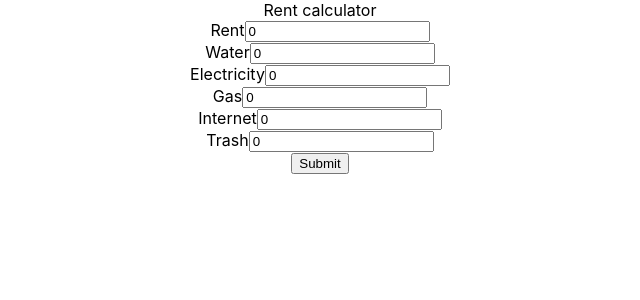
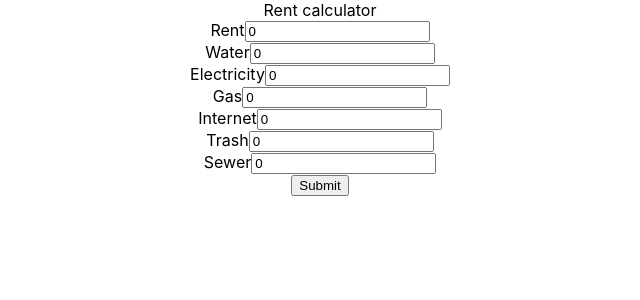
Before and after one commit to juneja2/tco-calculator, a React (Create React App) app: page / in a window 1280 px wide. Shown: the top 300 px of the page, without its empty margins (320-960 px from the left). Built offline with nearby package versions, Linux system fonts and the light colour scheme.

Commit message:
Add sewer to the rent calculator

```diff
--- a/src/components/EstimatedCost/EstimatedCost.js
+++ b/src/components/EstimatedCost/EstimatedCost.js
@@ -7,8 +7,9 @@ function EstimatedCost() {
   const gas = parseFloat(useSelector((state) => state.rentCalculator.gas));
   const internet = parseFloat(useSelector((state) => state.rentCalculator.internet));
   const trash = parseFloat(useSelector((state) => state.rentCalculator.trash));
+  const sewer = parseFloat(useSelector((state) => state.rentCalculator.sewer));
 
-  const estimatedCost = rent + water + electricity + gas + internet + trash;
+  const estimatedCost = rent + water + electricity + gas + internet + trash + sewer;
 
   return (
     <div>Estimated Cost = {estimatedCost}</div>
--- a/src/components/RentCalculatorForm/RentCalculatorForm.js
+++ b/src/components/RentCalculatorForm/RentCalculatorForm.js
@@ -1,6 +1,6 @@
 import React, { useState } from 'react';
 import { useDispatch, useSelector } from 'react-redux';
-import { setRent, setWater, setElectricity, setGas, setInternet, setTrash } from '../../redux/slices/rentCalculatorSlice';
+import { setRent, setWater, setElectricity, setGas, setInternet, setTrash, setSewer } from '../../redux/slices/rentCalculatorSlice';
 import DecimalInput from '../DecimalInput/DecimalInput';
 import EstimatedCost from '../EstimatedCost/EstimatedCost';
 
@@ -13,6 +13,7 @@ function RentCalculatorForm() {
   const gas = useSelector((state) => state.rentCalculator.gas);
   const internet = useSelector((state) => state.rentCalculator.internet);
   const trash = useSelector((state) => state.rentCalculator.trash);
+  const sewer = useSelector((state) => state.rentCalculator.sewer);
 
   const dispatch = useDispatch();
 
@@ -22,6 +23,7 @@ function RentCalculatorForm() {
   const onGasChange = (value) => dispatch(setGas(value));
   const onInternetChange = (value) => dispatch(setInternet(value));
   const onTrashChange = (value) => dispatch(setTrash(value));
+  const onSewerChange = (value) => dispatch(setSewer(value));
 
   const handleSubmit = (e) => {
     e.preventDefault();
@@ -37,6 +39,7 @@ function RentCalculatorForm() {
       <DecimalInput name="Gas" value={gas} onChange={onGasChange} placeholder={50.62} />
       <DecimalInput name="Internet" value={internet} onChange={onInternetChange} placeholder={80.32} />
       <DecimalInput name="Trash" value={trash} onChange={onTrashChange} placeholder={50.92} />
+      <DecimalInput name="Sewer" value={sewer} onChange={onSewerChange} placeholder={20.46} />
       {!showEstimatedCost && <button type="Submit">Submit</button>}
       {showEstimatedCost && <EstimatedCost />}
     </form>
--- a/src/redux/slices/rentCalculatorSlice.js
+++ b/src/redux/slices/rentCalculatorSlice.js
@@ -6,7 +6,8 @@ const initialState = {
   electricity: 0,
   gas: 0,
   internet: 0,
-  trash: 0
+  trash: 0,
+  sewer: 0
 };
 
 export const rentCalculatorSlice = createSlice({
@@ -37,6 +38,9 @@ export const rentCalculatorSlice = createSlice({
     },
     setTrash: (state, action) => {
       state.trash = action.payload;
+    },
+    setSewer: (state, action) => {
+      state.sewer = action.payload;
     }
   }
 });
@@ -48,7 +52,8 @@ export const {
   setElectricity,
   setGas,
   setInternet,
-  setTrash
+  setTrash,
+  setSewer
 } = rentCalculatorSlice.actions;
 
 export default rentCalculatorSlice.reducer;
```
